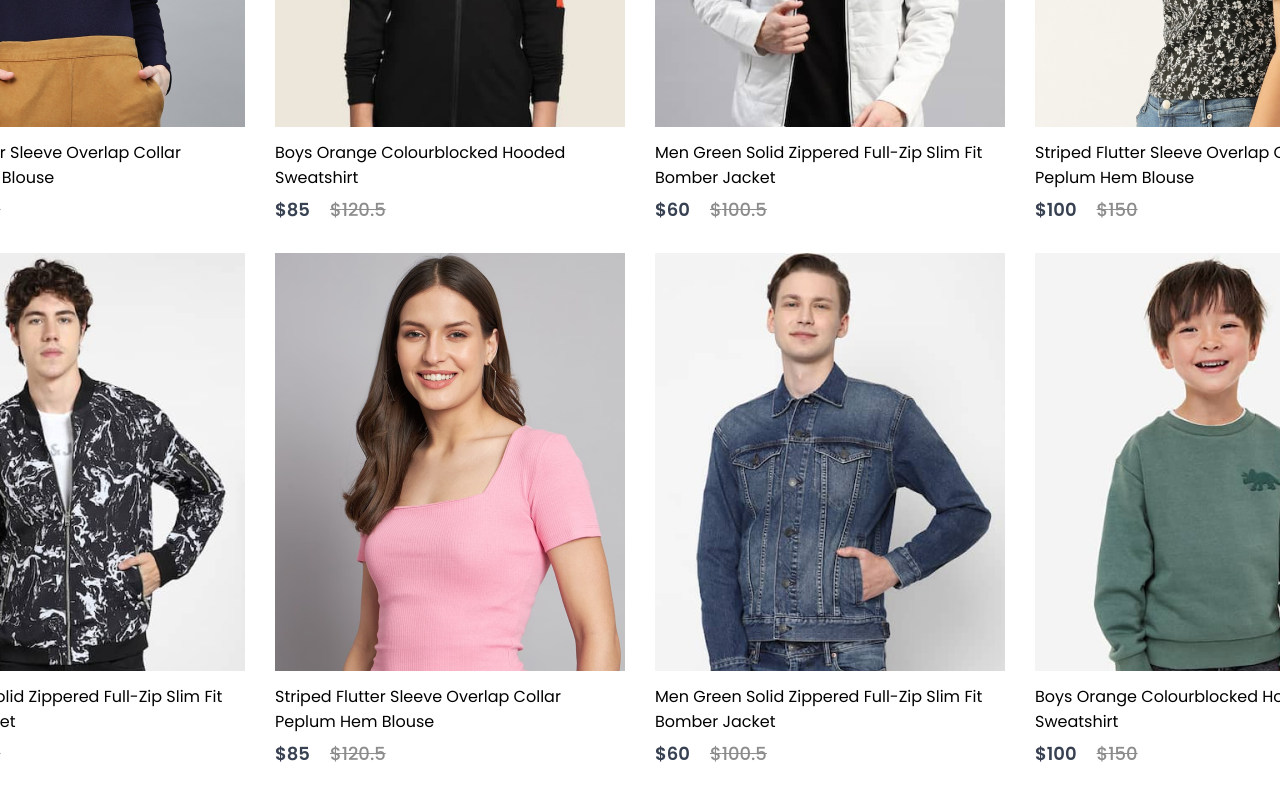
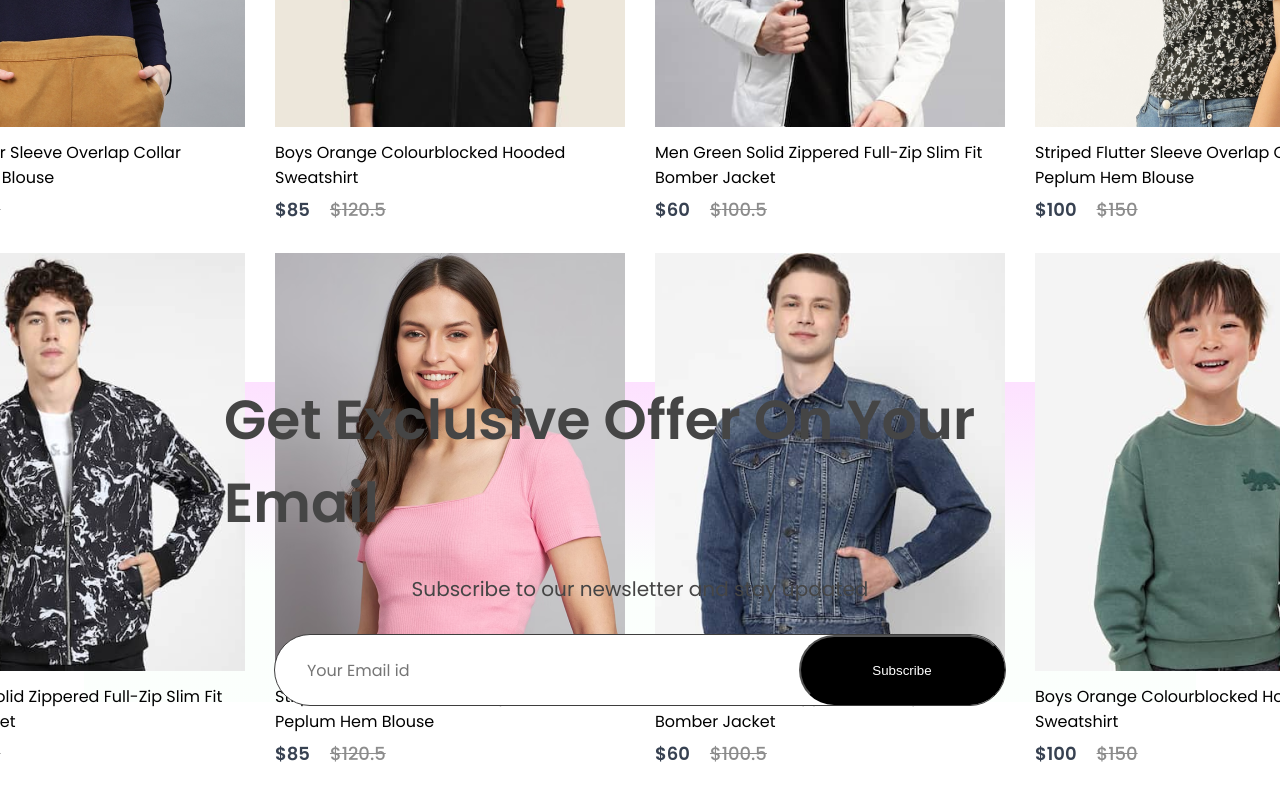
Before and after one commit to zizua/e-commerce, a React (Create React App) app in the folder frontend/: page / in a window 1280 px wide. Shown: the part 2685-3485 px from the top of the page. Before the commit the page ends 3452 px from the top, so only its background shows below. Built offline with nearby package versions, Linux system fonts and the light colour scheme.

Commit message:
12. create newsLetter folder and setup the files (for newsLetter email)

```diff
--- a/frontend/src/Components/NewCollections/NewCollections.css
+++ b/frontend/src/Components/NewCollections/NewCollections.css
@@ -4,6 +4,7 @@
     align-items: center;
     gap: 10px;
     height: 90vh;
+    margin-bottom: 100px;
 }
 
 .new-collections h1 {
--- /dev/null
+++ b/frontend/src/Components/NewsLetter/NewsLetter.css
@@ -0,0 +1,55 @@
+.newsletter {
+    width: 65%;
+    height: 40vh;
+    display: flex;
+    flex-direction: column;
+    align-items: center;
+    justify-content: center;
+    margin: auto;
+    padding: 0px 140px;
+    margin-bottom: 150px;
+    background: linear-gradient(180deg, #fde1ff 0%, #e1ffea22 60%);
+    gap: 30px;
+}
+
+.newsletter h1 {
+    color: #454545;
+    font-size: 55px;
+    font-weight: 600;
+}
+
+.newsletter p {
+    color: #454545;
+    font-size: 20px;
+}
+
+.newsletter div {
+    display: flex;
+    align-items: center;
+    justify-content: space-between;
+    background: white;
+    width: 730px;
+    height: 70px;
+    border-radius: 80px;
+    border: 1px solid #3e3e3e;
+}
+
+.newsletter input {
+    width: 500px;
+    margin-left: 30px;
+    border: none;
+    outline: none;
+    color: #616161;
+    background: white;
+    font-family: Poppins;
+    font-size: 16px;
+}
+
+.newsletter div button {
+    width: 210px;
+    height: 70px;
+    border-radius: 80px;
+    background: black;
+    color: white;
+    cursor: pointer;
+}
--- /dev/null
+++ b/frontend/src/Components/NewsLetter/NewsLetter.jsx
@@ -0,0 +1,17 @@
+import React from 'react'
+import './NewsLetter.css'
+
+const NewsLetter = () => {
+  return (
+    <div className='newsletter'>
+        <h1>Get Exclusive Offer On Your Email</h1>
+        <p>Subscribe to our newsletter and stay updated</p>
+        <div>
+            <input type="email" placeholder='Your Email id'/>
+            <button>Subscribe</button>
+        </div>
+    </div>
+  )
+}
+
+export default NewsLetter
--- a/frontend/src/Pages/Shop.jsx
+++ b/frontend/src/Pages/Shop.jsx
@@ -3,6 +3,7 @@
 import Popular from '../Components/Popular/Popular'
 import Offers from '../Components/Offers/Offers'
 import NewCollections from '../Components/NewCollections/NewCollections'
+import NewsLetter from '../Components/NewsLetter/NewsLetter'
 
 const Shop = () => {
   return (
@@ -19,6 +20,9 @@
       {/* 9. create new collections folder & files --start */}
       <NewCollections />
       {/* 9. create new collections folder & files --end */}
+      {/* 10. create newsletter folder & files --start */}
+      <NewsLetter />
+      {/* 10. create newsletter folder & files --end */}
     </div>
   )
 }
```
